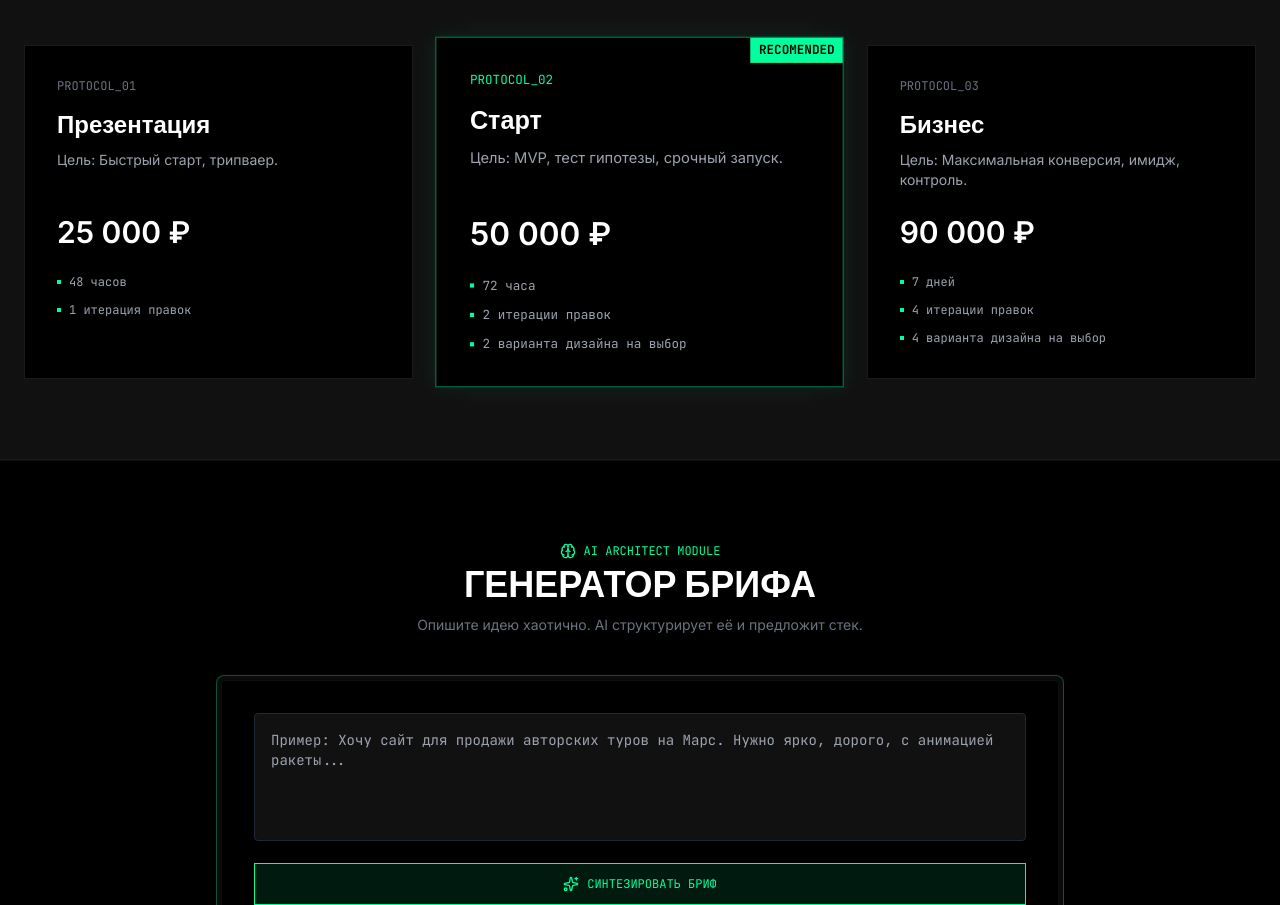
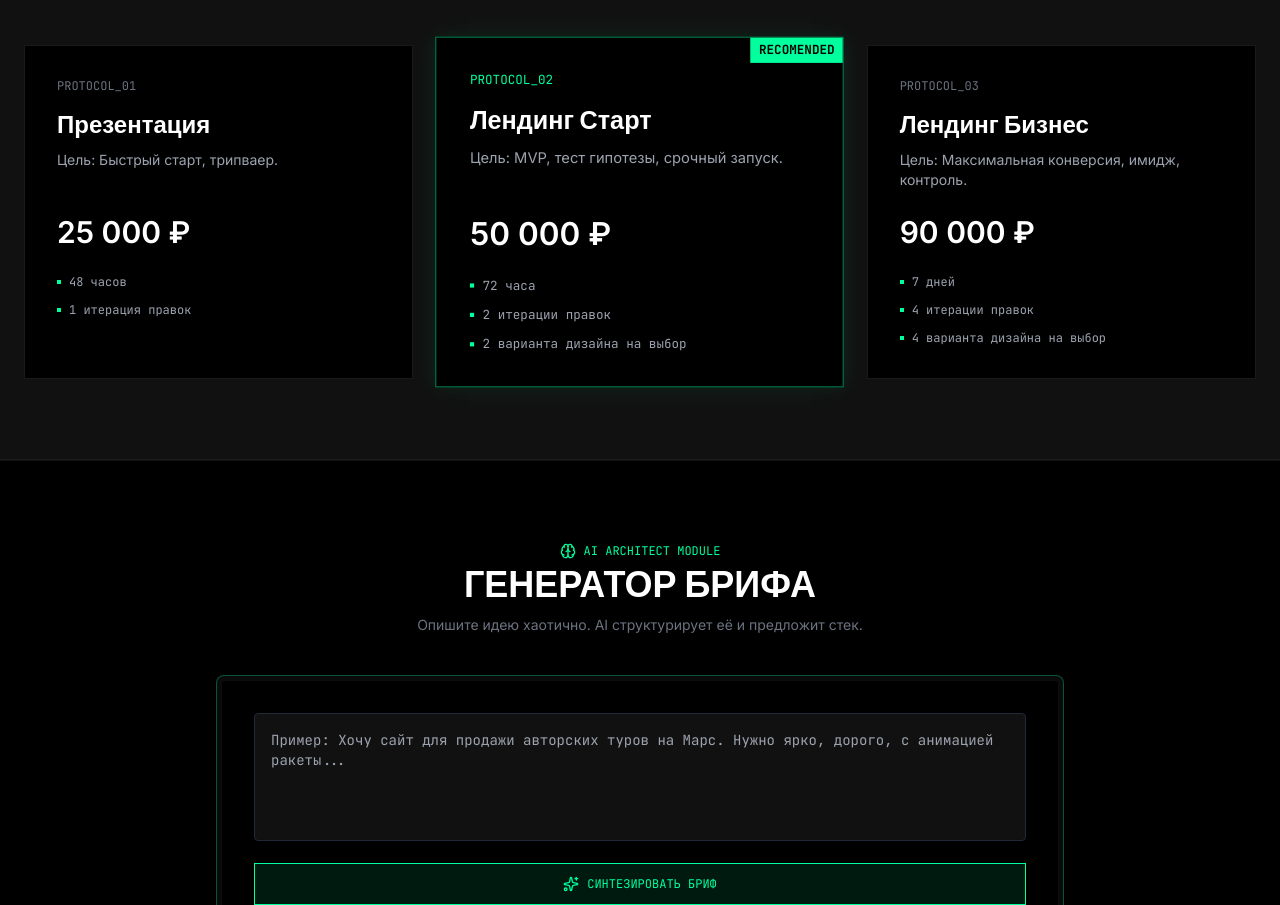
Before and after one commit to Robstk666/synapse, a plain HTML site: page index.html in a window 1280 px wide. Shown: the part 3396-4301 px from the top of the page. Drawn offline with nearby package versions, Linux system fonts and the light colour scheme.

Commit message:
index.html

```diff
--- a/index.html
+++ b/index.html
@@ -554,7 +554,7 @@
                 <div class="group bg-black p-8 border border-cyber-green/50 hover:border-cyber-green transition-all duration-300 relative scale-105 shadow-[0_0_20px_rgba(0,255,157,0.1)]">
                     <div class="absolute top-0 right-0 bg-cyber-green text-black px-2 py-1 font-tech text-xs font-bold">RECOMENDED</div>
                     <div class="font-tech text-cyber-green text-xs mb-4">PROTOCOL_02</div>
-                    <h3 class="font-display font-bold text-2xl text-white mb-2">Старт</h3>
+                    <h3 class="font-display font-bold text-2xl text-white mb-2">Лендинг Старт</h3>
                     <p class="text-sm text-gray-400 mb-6 min-h-[40px]">Цель: MVP, тест гипотезы, срочный запуск.</p>
 
                     <div class="text-3xl font-bold text-white mb-6 group-hover:text-cyber-green group-hover:scale-110 group-hover:shadow-[0_0_15px_rgba(0,255,157,0.5)] transition-all duration-300 inline-block origin-left">
@@ -571,7 +571,7 @@
                 <!-- Tariff 3 -->
                 <div class="group bg-black p-8 border border-white/10 hover:border-cyber-green transition-all duration-300 relative">
                     <div class="font-tech text-gray-500 text-xs mb-4">PROTOCOL_03</div>
-                    <h3 class="font-display font-bold text-2xl text-white mb-2">Бизнес</h3>
+                    <h3 class="font-display font-bold text-2xl text-white mb-2">Лендинг Бизнес</h3>
                     <p class="text-sm text-gray-400 mb-6 min-h-[40px]">Цель: Максимальная конверсия, имидж, контроль.</p>
 
                     <div class="text-3xl font-bold text-white mb-6 group-hover:text-cyber-green group-hover:scale-110 group-hover:shadow-[0_0_15px_rgba(0,255,157,0.5)] transition-all duration-300 inline-block origin-left">
```
